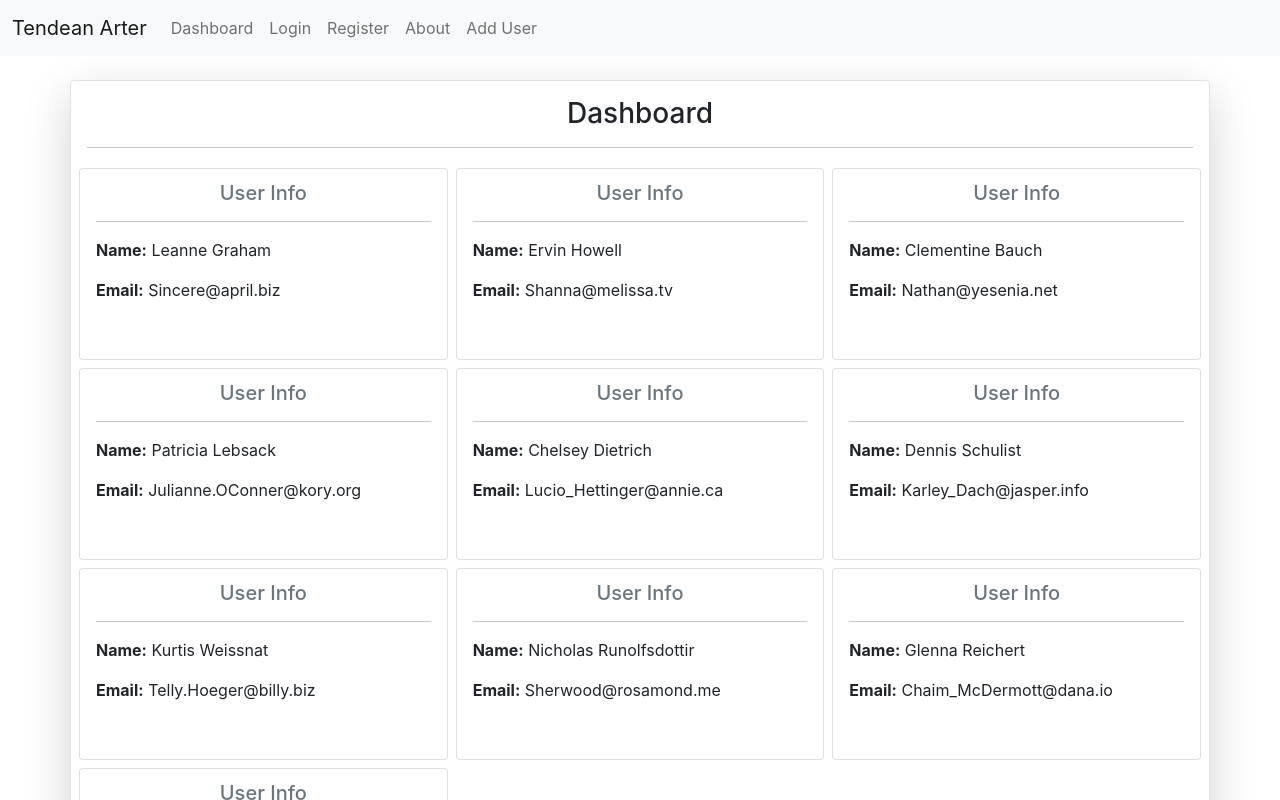
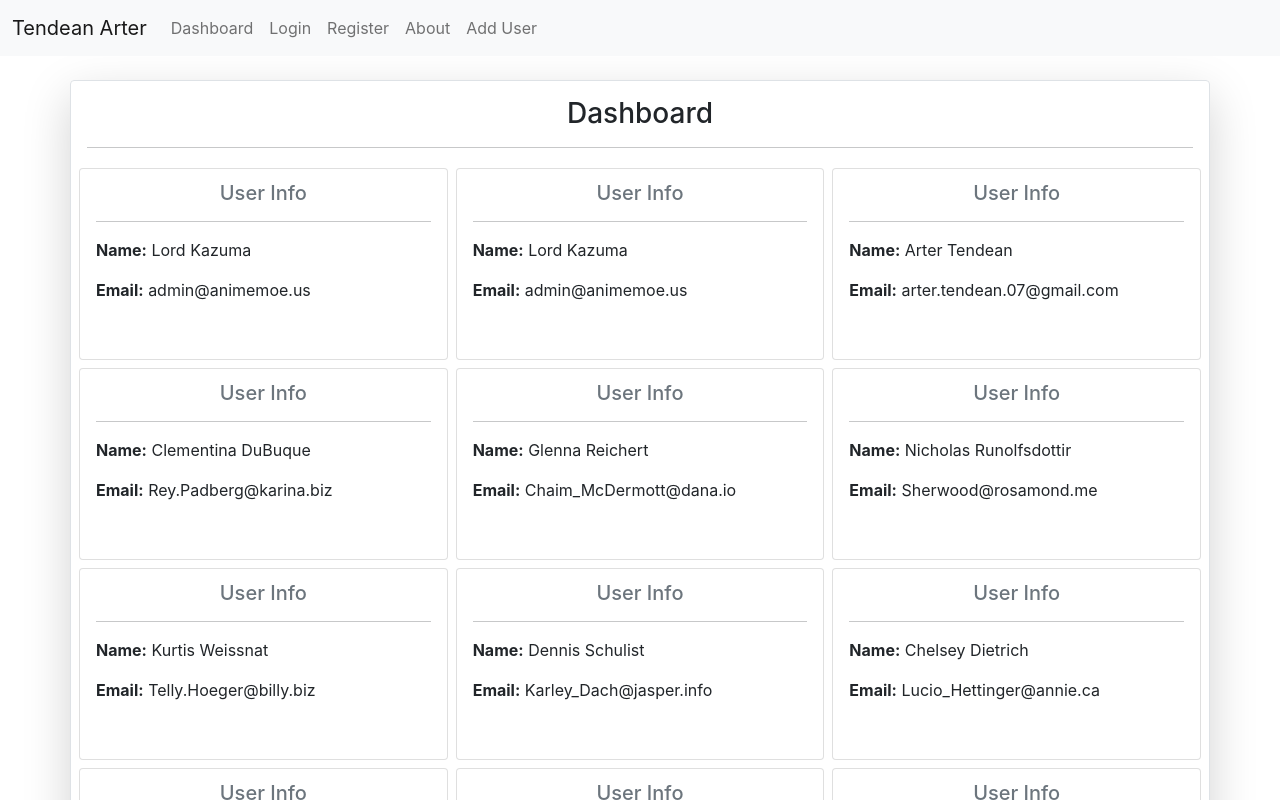
Before and after one commit to S11720037/backend-exercise-4, a React (Create React App) app: page / in a window 1280 px wide. Shown: the top 800 px of the page. Built offline with nearby package versions, Linux system fonts and the light colour scheme; data requests are answered from the project's data file.

Commit message:
Update Add User to json-server

```diff
--- a/db.json
+++ b/db.json
@@ -59,6 +59,24 @@
       "first_name": "Clementina",
       "last_name": "DuBuque",
       "email": "Rey.Padberg@karina.biz"
+    },
+    {
+      "first_name": "Arter",
+      "last_name": "Tendean",
+      "email": "arter.tendean.07@gmail.com",
+      "id": 11
+    },
+    {
+      "first_name": "Lord",
+      "last_name": "Kazuma",
+      "email": "admin@animemoe.us",
+      "id": 12
+    },
+    {
+      "first_name": "Lord",
+      "last_name": "Kazuma",
+      "email": "admin@animemoe.us",
+      "id": 13
     }
   ]
 }
--- a/src/components/pages/add-user/index.js
+++ b/src/components/pages/add-user/index.js
@@ -1,16 +1,34 @@
 import { useState } from "react";
+import axios from "axios";
 
 function AddUser() {
-  const [username, setUsername] = useState("");
-  const [password, setPassword] = useState("");
+  const [firstName, setFirstName] = useState("");
+  const [lastName, setLastName] = useState("");
+  const [email, setEmail] = useState("");
 
   const handleSubmit = e => {
     e.preventDefault();
 
-    console.log("=============");
-    console.log(`Username: ${username}`);
-    console.log(`Password: ${password}`);
-    console.log("=============");
+    // console.log("=============");
+    // console.log(`Name: ${firstName} ${lastName}`);
+    // console.log(`Email: ${email}`);
+    // console.log("=============");
+
+    // save data to json-server
+    const data = {
+      first_name: firstName,
+      last_name: lastName,
+      email: email,
+    };
+
+    axios.post("http://localhost:3003/users", data);
+
+    alert(`${firstName} ${lastName} Berhasil Ditambahkan`);
+
+    // clean the input
+    setFirstName("");
+    setLastName("");
+    setEmail("");
   };
 
   return (
@@ -27,8 +45,8 @@ function AddUser() {
             type="text"
             className="form-control"
             id="first-name"
-            // value={username}
-            // onChange={e => setUsername(e.target.value)}
+            value={firstName}
+            onChange={e => setFirstName(e.target.value)}
           />
         </div>
         <div className="mb-3">
@@ -39,8 +57,8 @@ function AddUser() {
             type="text"
             className="form-control"
             id="last-name"
-            // value={username}
-            // onChange={e => setUsername(e.target.value)}
+            value={lastName}
+            onChange={e => setLastName(e.target.value)}
           />
         </div>
         <div className="mb-3">
@@ -51,8 +69,8 @@ function AddUser() {
             type="email"
             className="form-control"
             id="email"
-            value={password}
-            onChange={e => setPassword(e.target.value)}
+            value={email}
+            onChange={e => setEmail(e.target.value)}
           />
         </div>
         <div className="text-center">
--- a/src/components/pages/dashboard/index.js
+++ b/src/components/pages/dashboard/index.js
@@ -10,7 +10,7 @@ function Dashboard() {
 
   useEffect(() => {
     axios.get(endpoint).then(response => {
-      setUsers(response.data);
+      setUsers(response.data.reverse());
     });
   }, []);
 
```
